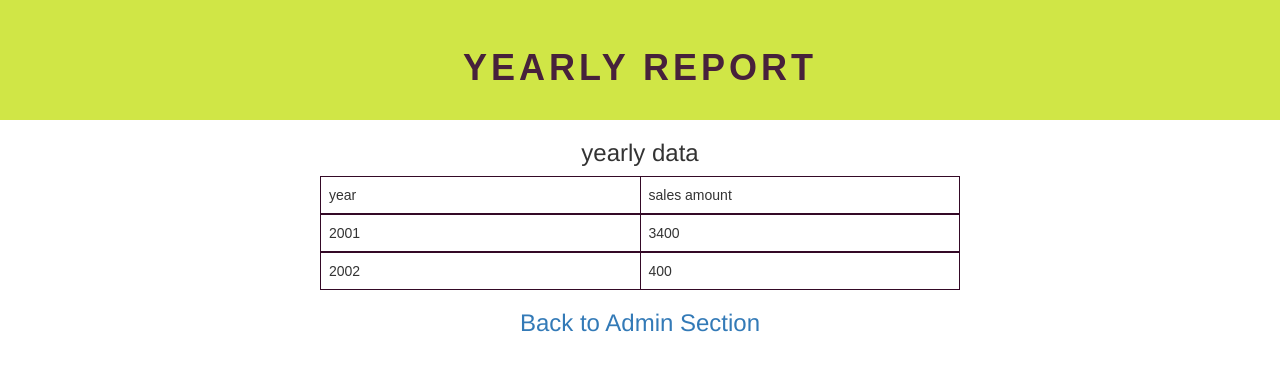
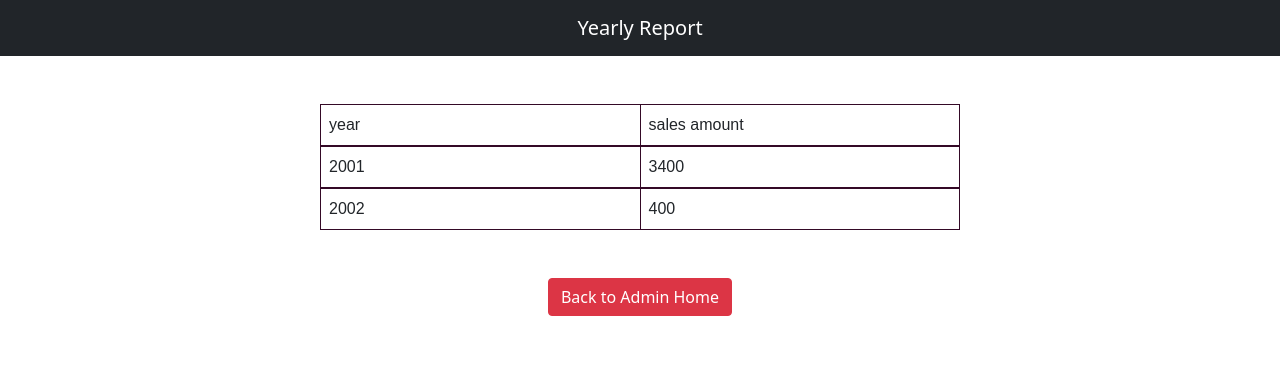
Before and after one commit to Rgada28/OTT-Platform, a PHP site: page /year.php in a window 1280 px wide. Shown: the top 371 px of the page. Run offline with PHP 8.4, Linux system fonts and the light colour scheme; data comes from the database, SQL or seed files in the repository; some libraries are stand-ins or nearby versions.

Commit message:
Changed designs of reports

```diff
--- a/Admin-home.php
+++ b/Admin-home.php
@@ -16,7 +16,7 @@
             margin-top:
                 10%;
             box-shadow:
-                10px 20px 50px black;
+                5px 5px 50px grey;
         }
 
         .b-example-divider {
@@ -74,7 +74,7 @@
                     </ul>
                 </div>
             </div>
-
+        </div>
     </nav>
     <div class="row">
         <div class="col-md-4">
@@ -105,7 +105,7 @@
             </div>
         </div>
     </div>
-    <!-- <script src="bootstrap.bundle.min.js"></script> -->
+    <script src="bootstrap.bundle.min.js"></script>
 </body>
 
 </html>
--- a/year.php
+++ b/year.php
@@ -1,19 +1,22 @@
 <!DOCTYPE html PUBLIC "-//W3C//DTD HTML 4.01 Transitional//EN" "http://www.w3.org/TR/html4/loose.dtd">
 <html>
+
 <head lang="en">
   <title></title>
   <meta charset="utf-8">
   <meta name="viewport" content="width=device-width, initial-scale=1">
-      <link rel="stylesheet" href="https://maxcdn.bootstrapcdn.com/bootstrap/3.3.7/css/bootstrap.min.css">
+  <link href="bootstrap.min.css" rel="stylesheet">
   <script src="https://ajax.googleapis.com/ajax/libs/jquery/3.2.1/jquery.min.js"></script>
-      <script src="https://maxcdn.bootstrapcdn.com/bootstrap/3.3.7/js/bootstrap.min.js"></script>
   <link rel="stylesheet" href="reports.css">
 
 </head>
+
 <body>
-  <div class="container-fluid text-center" style="height:120px; background-color:#CBE432; opacity:0.9;">
-      <h1 id="mainHeading">YEARLY REPORT</h1>
+  <nav class="navbar navbar-expand-lg navbar-dark bg-dark">
+    <div class="container-fluid">
+      <a class="navbar-brand mx-auto " href="#">Yearly Report</a>
     </div>
+  </nav>
   <center>
     <?php
     $servername = "localhost";
@@ -26,9 +29,9 @@
     // Check connection
     if ($conn->connect_error) {
       die("Connection failed: " . $conn->connect_error);
-    }
-    else{
-      echo "<h3>yearly data</h3>";
+    } else {
+      echo "<br>
+      <br>";
     }
 
     $sql = "SELECT year, SUM(amount) FROM payment GROUP BY year";
@@ -36,7 +39,7 @@
 
 
 
-echo"<table>
+    echo "<table>
     <tr>
               <td width= 50%>year</td>
               <td width=50%>sales amount</td>
@@ -45,13 +48,13 @@ echo"<table>
     echo "</table>";
 
 
-  while($row = $result->fetch_assoc()){
+    while ($row = $result->fetch_assoc()) {
       // output data of each row
 
-  echo"<table>
+      echo "<table>
     <tr>
-              <td width= 50%>" .$row["year"]. "</td>
-              <td width=50%>" .$row['SUM(amount)']. "</td>
+              <td width= 50%>" . $row["year"] . "</td>
+              <td width=50%>" . $row['SUM(amount)'] . "</td>
             </tr>";
 
       echo "</table>";
@@ -59,9 +62,11 @@ echo"<table>
 
     $conn->close();
     ?>
+    <br>
+    <br>
+    <a href="Admin-home.php" class="btn btn-danger">Back to Admin Home</a>
   </center>
 
- <center> <h3><a href="Admin-home.php" style="text-decoration: none">Back to Admin Section</a></h3></center>
+</body>
 
-</body>
 </html>
```
Also changed, not shown: country.php (+10 -10 lines), month.php (+12 -6 lines), uploadimage.php (+15 -13 lines). Lines whose indentation alone changed are shown as unchanged.
